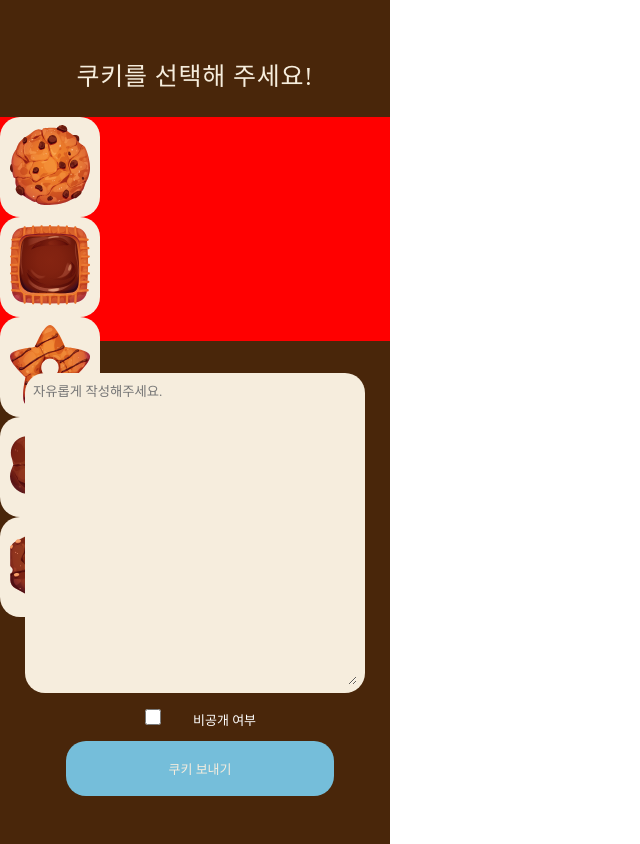
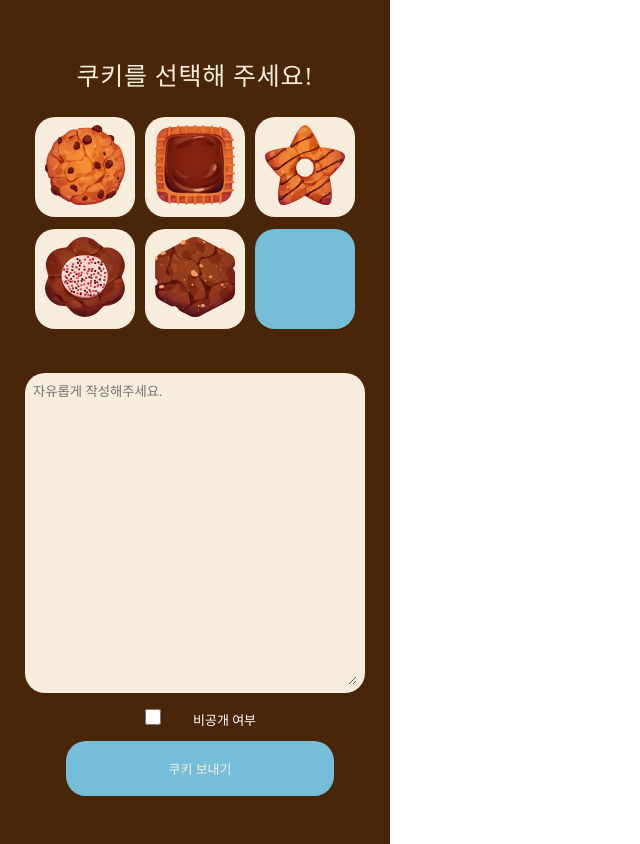
Before and after one commit to jeehyojeon/kukibox, a React (Create React App) app in the folder cookie/: page /kukibox/1/make in a window 1280 px wide. Shown: the whole page, without its empty margins (0-640 px from the left). Built offline with nearby package versions, Linux system fonts and the light colour scheme; a web font is replaced by a local one.

Commit message:
feat: kukidesign list 구현

```diff
--- a/cookie/src/components/KukiDesign/KukiDesign.css
+++ b/cookie/src/components/KukiDesign/KukiDesign.css
@@ -9,6 +9,11 @@
     align-items: center;
 }
 
+
+.blank {
+    background-color: #75BEDA;
+}
+
 .kuki_design img {
     width: 80px;
     height: 80px;
--- a/cookie/src/components/KukiDesign/KukiDesign.js
+++ b/cookie/src/components/KukiDesign/KukiDesign.js
@@ -6,9 +6,11 @@ import { KUKI_FRONT } from "../../assets/images/kuki";
 
 function KukiDesign({ design = 1 }) {
   return (
-    <div className="design_container">
-      <div className="kuki_design">
-        <img src={KUKI_FRONT[design]} alt="kuki" />
+    <div className={`design_container ${design > 5 && "blank"}`}>
+      <div className={`kuki_design`}>
+        {KUKI_FRONT[design] && (
+          <img className="hoverable" src={KUKI_FRONT[design]} alt="kuki" />
+        )}
       </div>
     </div>
   );
--- a/cookie/src/pages/KukiBoxMakePage.css
+++ b/cookie/src/pages/KukiBoxMakePage.css
@@ -23,7 +23,12 @@
     width: 390px;
     height: 224px;
 
-    background-color: red;
+    padding-left: 25px;
+    padding-right: 25px;
+
+    display: flex;
+    flex-wrap: wrap;
+    justify-content: space-evenly;
 }
 
 .content_section {
--- a/cookie/src/pages/KukiBoxMakePage.js
+++ b/cookie/src/pages/KukiBoxMakePage.js
@@ -25,7 +25,7 @@ function KukiBoxMakePage() {
       <div className="page_header">쿠키를 선택해 주세요!</div>
       <div className="design_section">
         {
-          [1, 2, 3, 4, 5].map((design) => (
+          [1, 2, 3, 4, 5, 6].map((design) => (
             <KukiDesign design={design} />
           )) /* TODO: design 선택 기능 */
         }
```
